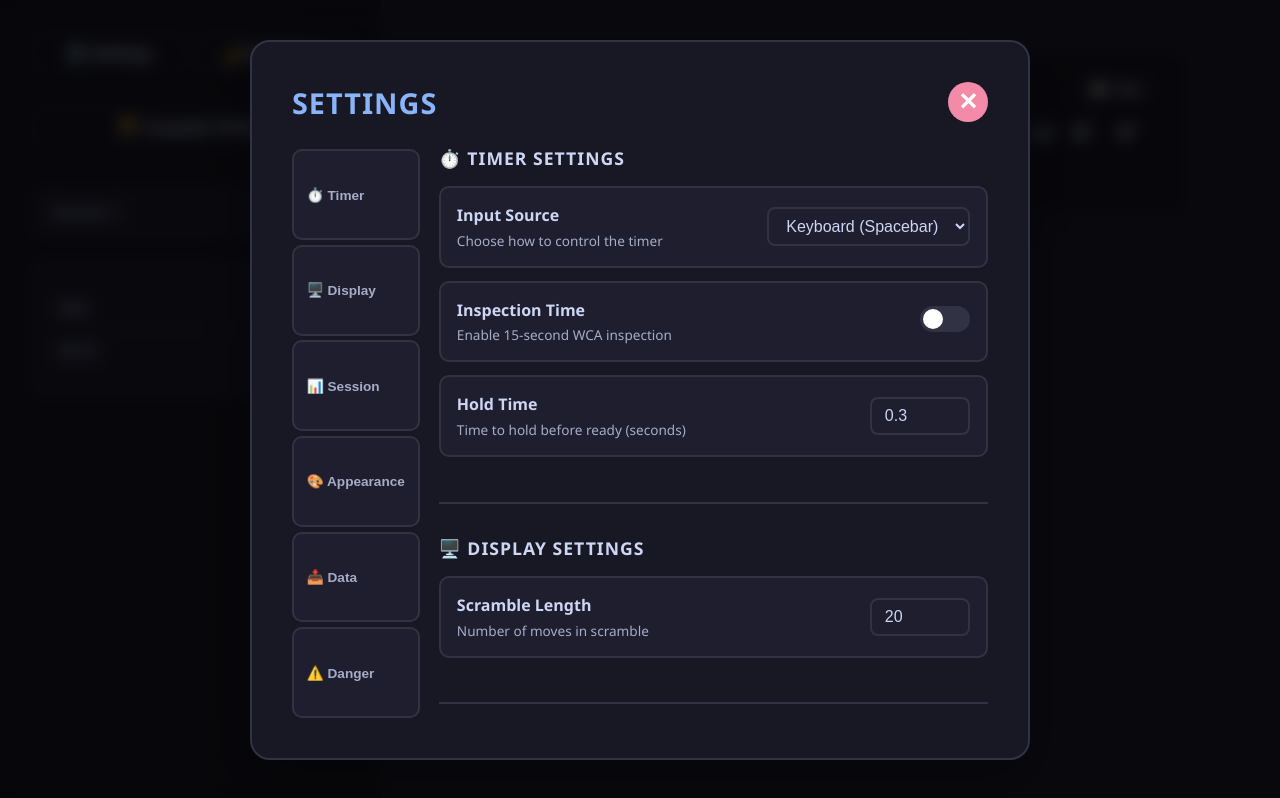
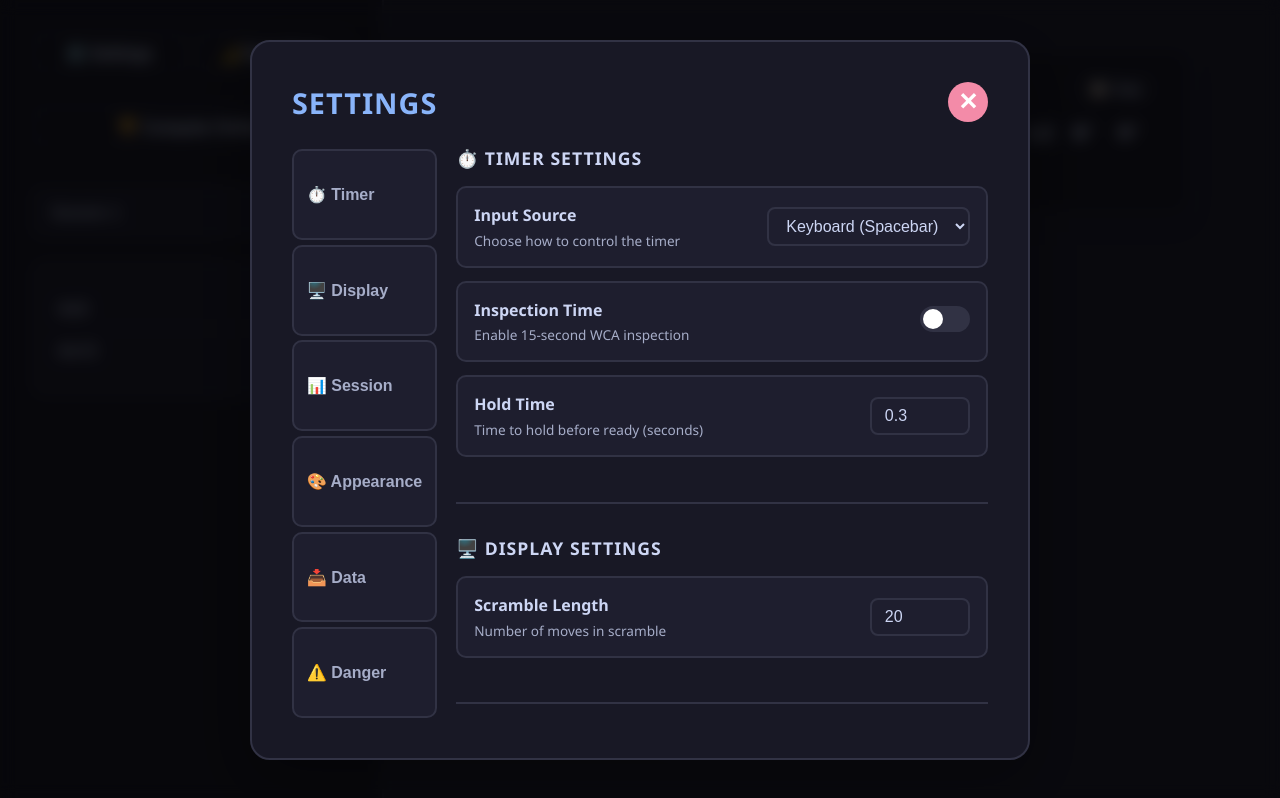
Before and after one commit to tunimamluk/AiCubeTimer, a React (Vite) app: page / in a window 1280 px wide. Both pictures are taken after a click on the button "⚙️ Settings". Built offline with nearby package versions, Linux system fonts and the light colour scheme.

Commit message:
Increase settings nav item font size from 0.85rem to 1rem
Co-Authored-By: Claude Sonnet 4.6 <noreply@anthropic.com>

```diff
--- a/style.css
+++ b/style.css
@@ -701,7 +701,7 @@ body {
     padding: 0.6rem 0.8rem;
     border-radius: 10px;
     cursor: pointer;
-    font-size: 0.85rem;
+    font-size: 1rem;
     font-weight: 600;
     text-align: left;
     transition: all 0.2s ease;
```
